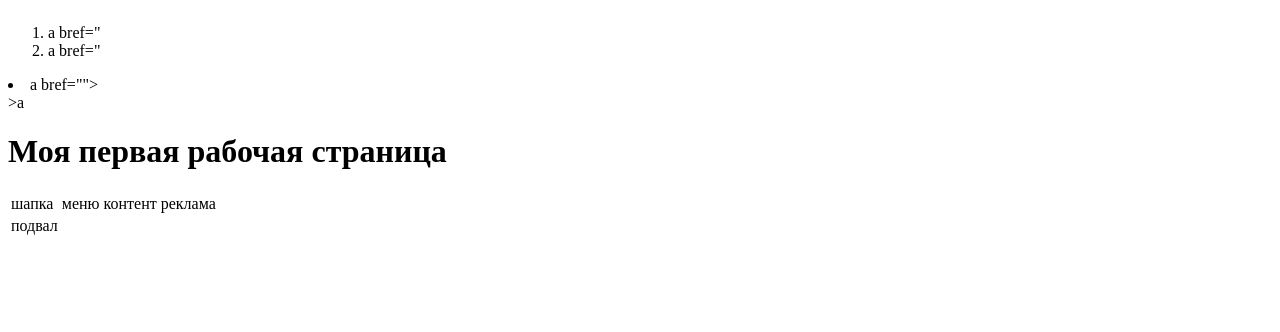
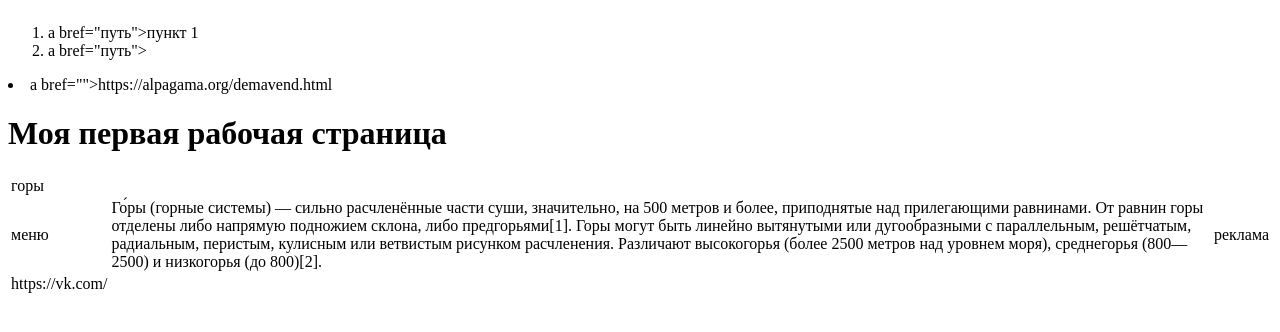
Before and after one commit to PlayerV1/GHG, a plain HTML site: page index.html in a window 1280 px wide. Drawn offline with Linux system fonts and the light colour scheme.

Commit message:
Update index.html

```diff
--- a/index.html
+++ b/index.html
@@ -5,18 +5,20 @@
 <body>
 <table>
  <tr>
-  <td collspan="3">шапка</td>
+  <td collspan="3">горы</td>
+ </tr>
+ <tr>
   <img sre="https://alpagama.org/demavend.html">
               <td>меню</td>
   <ol>
-   <li>a bref="
-   <li>a bref="
-    <td>контент</td>
+   <li>a bref="путь">пункт 1</a></li>
+   <li>a bref="путь">
+    <td>Го́ры (горные системы) — сильно расчленённые части суши, значительно, на 500 метров и более, приподнятые над прилегающими равнинами. От равнин горы отделены либо напрямую подножием склона, либо предгорьями[1]. Горы могут быть линейно вытянутыми или дугообразными с параллельным, решётчатым, радиальным, перистым, кулисным или ветвистым рисунком расчленения. Различают высокогорья (более 2500 метров над уровнем моря), среднегорья (800—2500) и низкогорья (до 800)[2].</td>
                 <td>реклама</td>
-    <li>a bref=""><img
+    <li>a bref="">https://alpagama.org/demavend.html<img sre="">
                 </tr>
                 <tr>
-                  <td collspan="3">подвал</td>>a
+                  <td collspan="3">https://vk.com/</td>
 
 
 <h1>Моя первая рабочая страница</h1>
```
